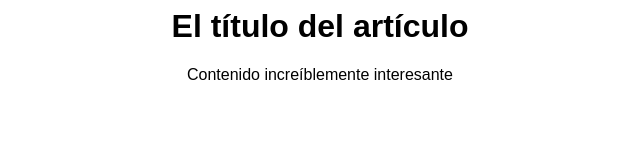
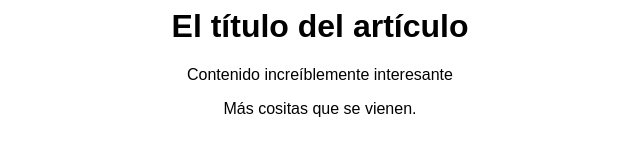
Before and after one commit to RaimundoSO/pruebas, a plain HTML site: page index.html in a window 1280 px wide. Shown: the whole page, without its empty margins (320-960 px from the left). Drawn offline with Linux system fonts and the light colour scheme.

Commit message:
Añadido más contenido

```diff
--- a/index.html
+++ b/index.html
@@ -6,5 +6,6 @@
 	<body>
 		<h1>El título del artículo</h1>
 		<p>Contenido increíblemente interesante</p>
+		<p>Más cositas que se vienen.</p>
 	</body>
 </html>
```
